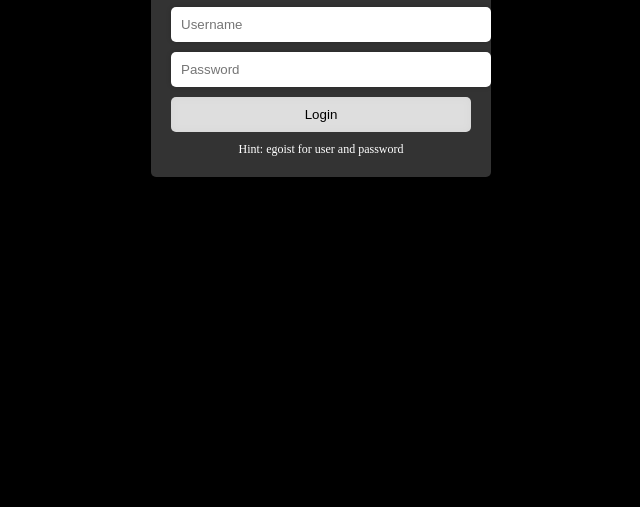
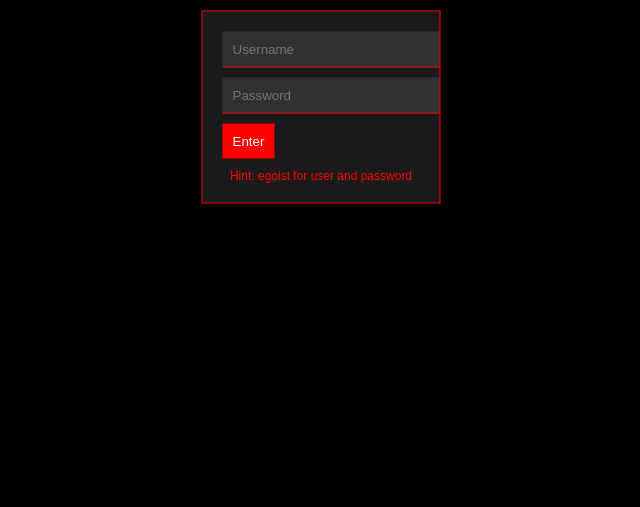
Before and after one commit to egoistpanel/egoist.lol, a plain HTML site: page index.html in a window 1280 px wide. Shown: the part 293-800 px from the top of the page, without its empty margins (319-959 px from the left). Drawn offline with Linux system fonts and the light colour scheme.

Commit message:
Update index.html

```diff
--- a/index.html
+++ b/index.html
@@ -1,80 +1,67 @@
 <!DOCTYPE html>
-<html lang="en">
+<html>
 <head>
-    <meta charset="UTF-8">
-    <meta name="viewport" content="width=device-width, initial-scale=1.0">
-    <title>HARM LOGIN PANEL</title>
-    <link rel="shortcut icon" href="https://i.pinimg.com/564x/2e/13/8a/2e138a924dbf18cac19de54aa12eeaad.jpg" type="image/x-icon">
+	<title>egoist login form</title>
 	<style>
-        @keyframes rainbowText {
-            0% { color: red; }
-            10% { color: orange; }
-            20% { color: yellow; }
-            30% { color: green; }
-            40% { color: blue; }
-            50% { color: indigo; }
-            60% { color: violet; }
-            100% { color: red; }
+		body {
+			background-color: #000;
+			color: #f00;
+			font-family: sans-serif;
 		}
-        body {
-            background-color: black;
-            animation: fadeIn 1s ease-in;
+		form {
+			position: absolute;
+			top: 50%;
+			left: 50%;
+			transform: translate(-50%, -50%);
+			padding: 20px;
+			background-color: rgba(255, 255, 255, 0.1);
+			border: 1px solid #f00;
+			box-sizing: border-box;
 		}
-        .loginBox {
-            background-color: rgba(255, 255, 255, 0.2);
-            backdrop-filter: blur(5px);
-            border-radius: 5px;
-            padding: 20px;
-            width: 300px;
-            margin: 0 auto;
-            margin-top: 200px;
-            text-align: center;
-        }
-        .loginBox h1 {
-            animation: rainbowText 10s infinite;
-        }
-        .loginBox input[type="text"], .loginBox input[type="password"] {
+		input[type="text"], input[type="password"] {
+			display: block;
 			width: 100%;
 			padding: 10px;
 			margin-bottom: 10px;
+			background-color: rgba(255, 255, 255, 0.1);
+			color: #f00;
 			border: none;
-            border-radius: 5px;
-            box-shadow: 0px 0px 5px rgba(0, 0, 0, 0.2);
+			border-bottom: 1px solid #f00;
 		}
-        .loginBox input[type="submit"] {
-            width: 100%;
+		input[type="submit"] {
+			background-color: #f00;
+			color: #fff;
 			padding: 10px;
 			border: none;
-            border-radius: 5px;
-            background-color: rgba(255, 255, 255, 0.8);
-            backdrop-filter: blur(5px);
-            color: black;
 			cursor: pointer;
-            transition: background-color 0.3s ease-in-out;
+			transition: background-color 0.3s ease;
 		}
-        .loginBox input[type="submit"]:hover {
-            background-color: rgba(255, 255, 255, 1);
+		input[type="submit"]:hover {
+			background-color: #ff5757;
 		}
 		.hint {
+			text-align: center;
 			font-size: 12px;
-            color: white;
 			margin-top: 10px;
 		}
 	</style>
 </head>
 <body>
-    <div class="loginBox">
-        <h1>Login</h1>
-        <form action="x.html">
-            <input type="text" placeholder="Username" name="username" required>
-            <input type="password" placeholder="Password" name="password" required>
-            <input type="submit" value="Login">
+	<form action="x.html" method="post" onsubmit="return validateForm();">
+		<input type="text" name="username" placeholder="Username" required>
+		<input type="password" name="password" placeholder="Password" required>
+		<input type="submit" value="Enter">
+		<div class="hint">Hint: egoist for user and password</div>
 	</form>
-        <div class="hint">Hint: egoist for user and password</div>
-    </div>
         <audio autoplay>
         <source src="HoaTunes.mp3" type="audio/ogg">
         <source src="HoaTunes.mp3" type="audio/mpeg">
       </audio>
-</body>
-</html>
+	<script>
+		function validateForm() {
+			var username = document.forms["form1"]["username"].value;
+			var password = document.forms["form1"]["password"].value;
+			if (username == "egoist" && password == "egoist") {
+				return true;
+			} else {
+				alert("Invalid username or password");
```
Lines whose indentation alone changed are shown as unchanged.
